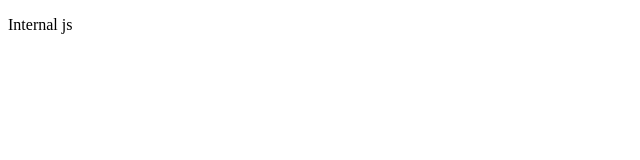
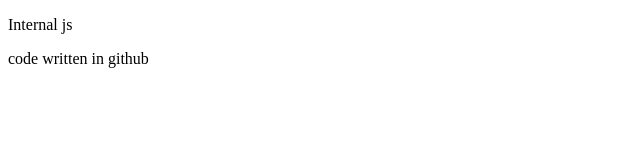
Before and after one commit to bhanuprasad8712/Repository-case4, a plain HTML site: page Index.html in a window 1280 px wide. Shown: the whole page, without its empty margins (0-640 px from the left). Drawn offline with Linux system fonts and the light colour scheme.

Commit message:
Update Index.html

```diff
--- a/Index.html
+++ b/Index.html
@@ -7,6 +7,7 @@
 </head>
 <body>
     <p>Internal js</p>
+    <p>code written in github</p>
     <script>
         console.log("it is a js code")
     </script>
```
